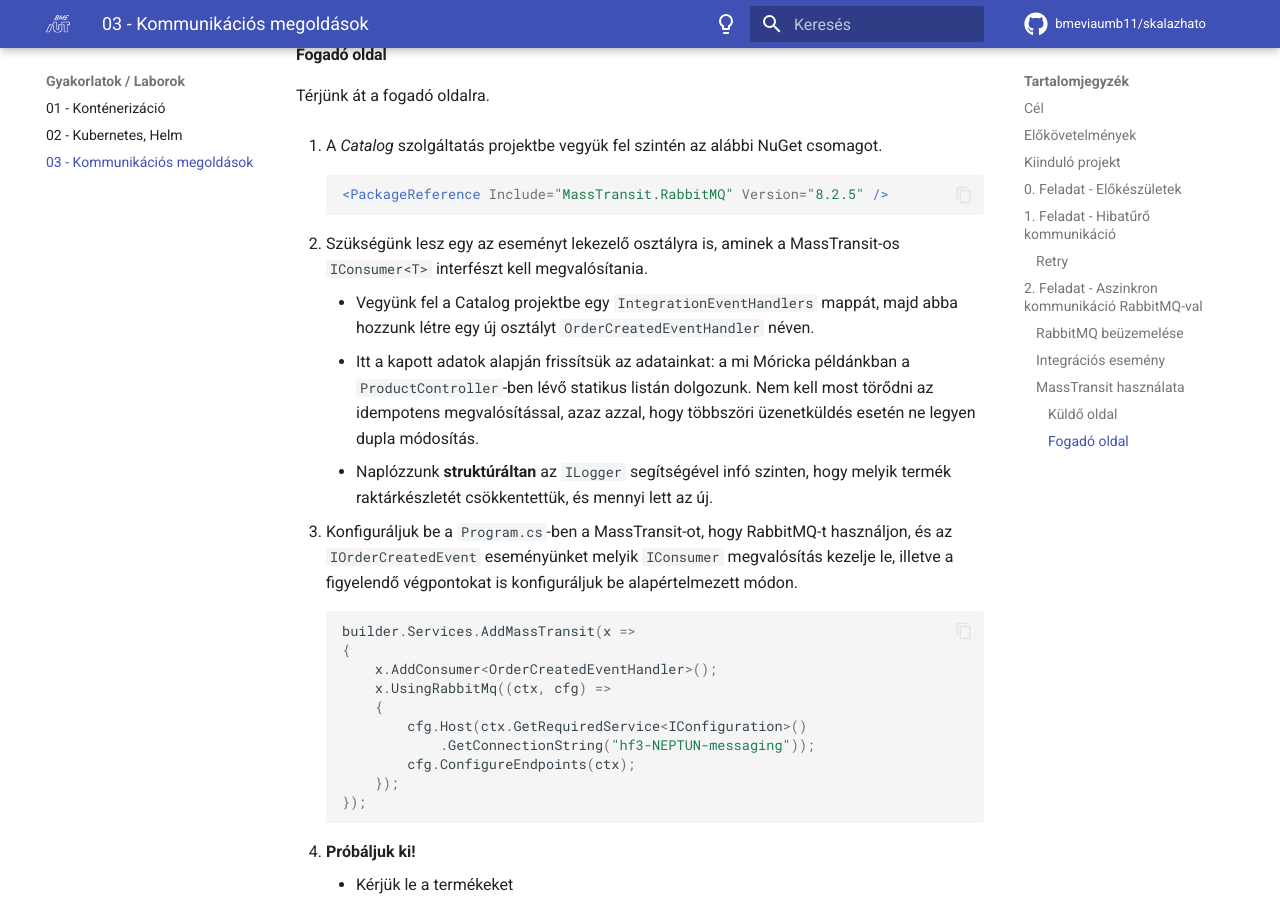
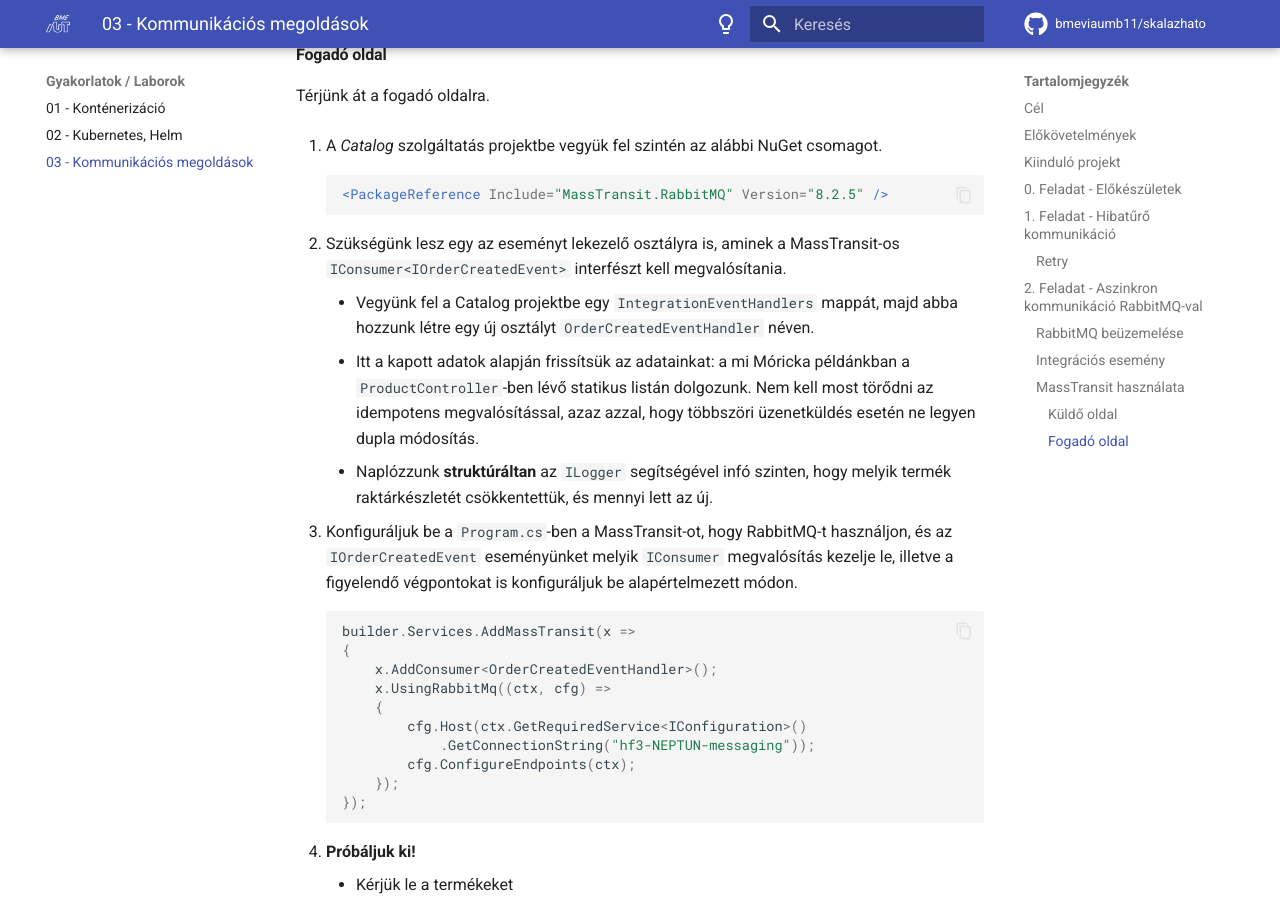
Before and after one commit to bmeviaumb11/skalazhato, an MkDocs documentation site: the page built from docs/homework/03-communication/index.md, in a window 1280 px wide and 900 px high, scrolled down 5300 px. Built offline with MkDocs 1.6.1 and Material for MkDocs 9.7.7, drawn with Linux system fonts in a browser that asks for light colours; comment, search, counter and statistics services are not loaded; some of the changed lines change nothing that is shown.

Commit message:
Update index.md

````diff
--- a/docs/homework/03-communication/index.md
+++ b/docs/homework/03-communication/index.md
@@ -193,7 +193,7 @@ Térjünk át a fogadó oldalra.
     <PackageReference Include="MassTransit.RabbitMQ" Version="8.2.5" />
     ```
 
-2. Szükségünk lesz egy az eseményt lekezelő osztályra is, aminek a MassTransit-os `IConsumer<T>` interfészt kell megvalósítania.
+2. Szükségünk lesz egy az eseményt lekezelő osztályra is, aminek a MassTransit-os `IConsumer<IOrderCreatedEvent>` interfészt kell megvalósítania.
 
     * Vegyünk fel a Catalog projektbe egy `IntegrationEventHandlers` mappát, majd abba hozzunk létre egy új osztályt `OrderCreatedEventHandler` néven.
     * Itt a kapott adatok alapján frissítsük az adatainkat: a mi Móricka példánkban a `ProductController`-ben lévő statikus listán dolgozunk.
````
